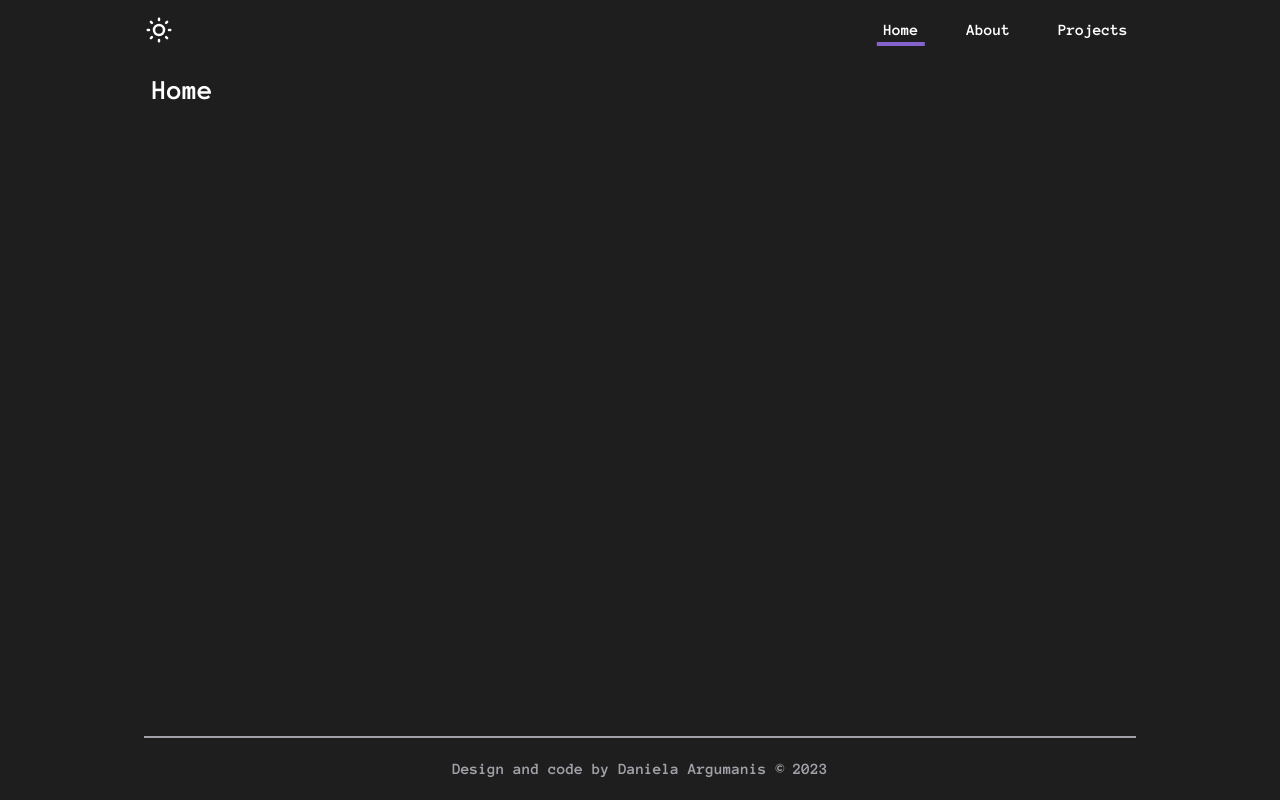
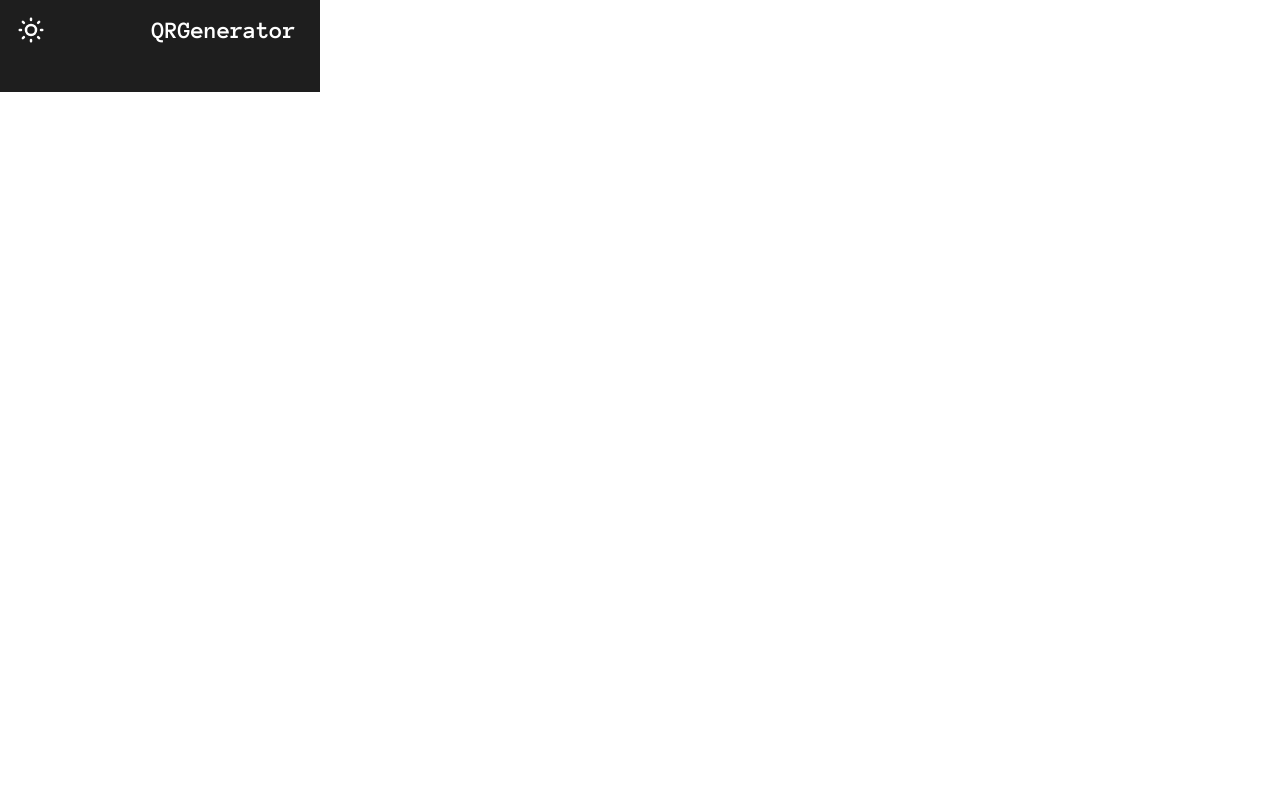
Before and after one commit to eduardodediosp96/QRGenerator, a React (Vite) app: page / in a window 1280 px wide. Built offline with nearby package versions, Linux system fonts and the light colour scheme.

Commit message:
📦 Configuration:  Configure manifest for chrome extension

```diff
--- a/index.html
+++ b/index.html
@@ -8,6 +8,6 @@
   </head>
   <body>
     <div id="root"></div>
-    <script type="module" src="/src/main.tsx"></script>
+    <script type="module" src="src/popup.tsx"></script>
   </body>
 </html>
--- a/src/App.css
+++ b/src/App.css
@@ -9,6 +9,7 @@
 
 body {
   font-family: 'AnonymousPro', sans-serif;
+  margin: 0;
 }
 
 * {
--- a/src/App.tsx
+++ b/src/App.tsx
@@ -1,35 +1,8 @@
+import Layout from '@components/Layout/Layout';
 import './App.css';
-import { createBrowserRouter, RouterProvider } from 'react-router-dom';
 
-// @Components
-import Layout from './components/Layout/Layout';
-import AboutMe from './components/AboutMe/AboutMe';
-import Projects from './components/Projects/Projects';
-import Home from '@components/Home/Home';
-
-const router = createBrowserRouter([
-  {
-    path: '/',
-    element: <Layout />,
-    children: [
-      {
-        path: '/',
-        element: <Home />,
-      },
-      {
-        path: 'about-me',
-        element: <AboutMe />,
-      },
-      {
-        path: '/projects',
-        element: <Projects />,
-      },
-    ],
-  },
-]);
-
-function App() {
-  return <RouterProvider router={router} />;
-}
+const App: React.FC = () => {
+  return <Layout />;
+};
 
 export default App;
--- a/src/components/Layout/Layout.styles.tsx
+++ b/src/components/Layout/Layout.styles.tsx
@@ -1,20 +1,16 @@
 import styled from '@emotion/styled';
-
-// @Theme
-import { Breakpoint } from '@theme/Theme.types';
 
 export const MainLayout = styled('div')`
   display: flex;
   justify-content: center;
   background-color: ${(props) => props.theme.palette.background};
-  height: 100vh;
-  width: 100vw;
+  width: 320px;
   margin: 0;
   padding: 0;
 `;
 
 export const MainContainer = styled('div')`
-  max-width: 1024px;
+  max-width: 320px;
   width: 100%;
   height: 100%;
   position: relative;
@@ -24,17 +20,5 @@ export const MainContainer = styled('div')`
 `;
 
 export const BodyContainer = styled('div')`
-  height: ${(props) =>
-    `calc(100% - ${props.theme.sizing.navbar} - ${props.theme.sizing.footer})`};
   padding: ${(props) => `${props.theme.spacing(2)} 0`};
-
-  ${(props) =>
-    props.theme.breakpoints.between(Breakpoint.mobileL, Breakpoint.tablet)} {
-    padding: ${(props) => `${props.theme.spacing(1)} 0`};
-  }
-
-  ${(props) => props.theme.breakpoints.down(Breakpoint.mobileL)} {
-    height: ${(props) =>
-      `calc(100% - ${props.theme.sizing.navbarMobile} - ${props.theme.sizing.footerMobile})`};
-  }
 `;
--- a/src/components/Layout/Layout.tsx
+++ b/src/components/Layout/Layout.tsx
@@ -1,9 +1,7 @@
 import { useState } from 'react';
-import { Outlet } from 'react-router';
 import { ThemeProvider } from '@emotion/react';
 
 // @Components
-import Footer from './Footer/Footer';
 import Navbar from './Navbar/Navbar';
 
 // @Styles
@@ -25,10 +23,7 @@ const Layout = () => {
       <MainLayout>
         <MainContainer>
           <Navbar colorTheme={colorTheme} setColorTheme={setColorTheme} />
-          <BodyContainer>
-            <Outlet />
-          </BodyContainer>
-          <Footer />
+          <BodyContainer></BodyContainer>
         </MainContainer>
       </MainLayout>
     </ThemeProvider>
--- a/src/components/Layout/Navbar/Navbar.tsx
+++ b/src/components/Layout/Navbar/Navbar.tsx
@@ -1,14 +1,9 @@
-// @Components
-import Typography from '@commonComponents/Typography/Typography';
-
-// @Constants
-import { routes } from '@constants/routes';
-
 // @Icons
 import { MoonIcon, SunIcon } from '@icons';
 
 // @Styles
-import { PortfolioNavbar, NavbarSection, NavbarLink } from './Navbar.styles';
+import { PortfolioNavbar, NavbarSection } from './Navbar.styles';
+import Typography from '@commonComponents/Typography/Typography';
 
 type NavbarProps = {
   colorTheme: 'light' | 'dark';
@@ -26,15 +21,9 @@ const Navbar = ({ colorTheme, setColorTheme }: NavbarProps) => {
         {colorTheme === 'light' ? <MoonIcon /> : <SunIcon />}
       </NavbarSection>
       <NavbarSection>
-        {routes.map((section) => (
-          <NavbarLink
-            key={section.order}
-            order={section.order}
-            to={section.href}
-          >
-            <Typography variant="label">{section.title}</Typography>
-          </NavbarLink>
-        ))}
+        <Typography variant="title2">
+          <b>QR</b>Generator
+        </Typography>
       </NavbarSection>
     </PortfolioNavbar>
   );
--- /dev/null
+++ b/src/popup.tsx
@@ -0,0 +1,4 @@
+import * as ReactDOM from 'react-dom';
+import App from './App';
+
+ReactDOM.render(<App />, document.getElementById('root'));
--- a/tsconfig.json
+++ b/tsconfig.json
@@ -29,7 +29,8 @@
     "strict": true,
     "noUnusedLocals": true,
     "noUnusedParameters": true,
-    "noFallthroughCasesInSwitch": true
+    "noFallthroughCasesInSwitch": true,
+    "outDir": "dist"
   },
   "include": ["src"],
   "references": [{ "path": "./tsconfig.node.json" }]
```
Also changed, not shown: public/manifest.json.
